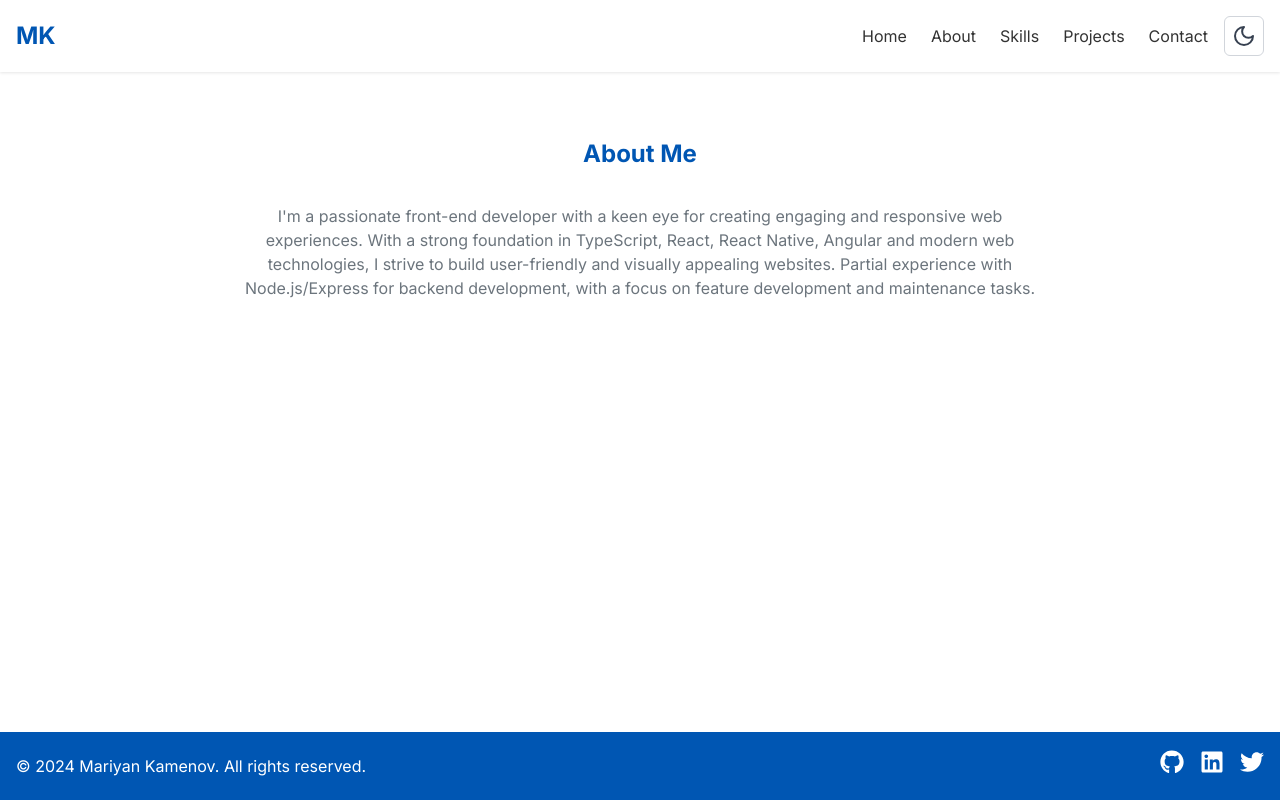
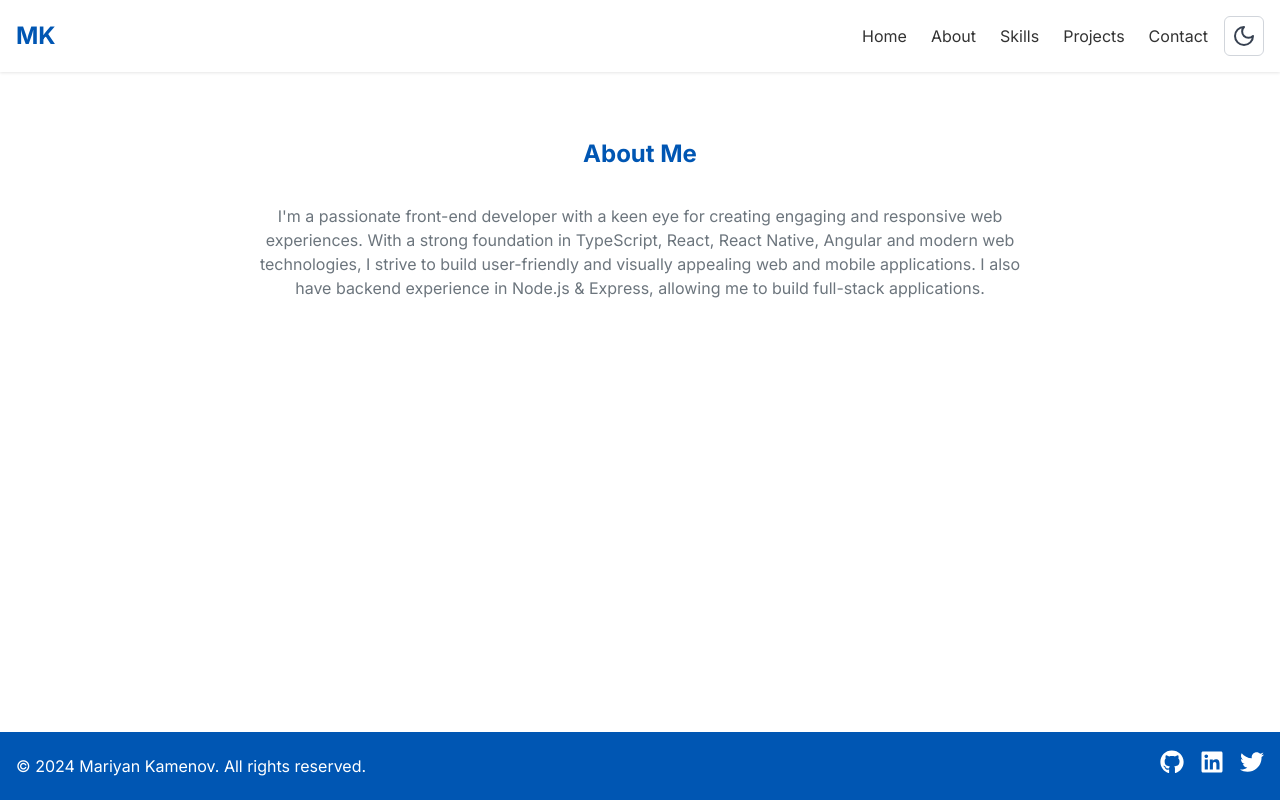
Before and after one commit to MarKamenov/portfolio, a React (Create React App) app: page /about in a window 1280 px wide. Built offline with nearby package versions, Linux system fonts and the light colour scheme.

Commit message:
chore: :construction: text update
text update adding more info

```diff
--- a/src/components/About.tsx
+++ b/src/components/About.tsx
@@ -5,8 +5,7 @@ const About: React.FC = () => {
     <section id="about" className={styles.about}>
       <div className="container">
         <h2>About Me</h2>
-        <p>I&apos;m a passionate front-end developer with a keen eye for creating engaging and responsive web experiences. With a strong foundation in TypeScript, React, React Native, Angular and modern web technologies, I strive to build user-friendly and visually appealing websites. Partial experience with Node.js/Express for backend development, with a focus on feature development and maintenance
-          tasks.</p>
+        <p>I&apos;m a passionate front-end developer with a keen eye for creating engaging and responsive web experiences. With a strong foundation in TypeScript, React, React Native, Angular and modern web technologies, I strive to build user-friendly and visually appealing web and mobile applications. I also have backend experience in Node.js & Express, allowing me to build full-stack applications.</p>
       </div>
     </section>
   );
```
